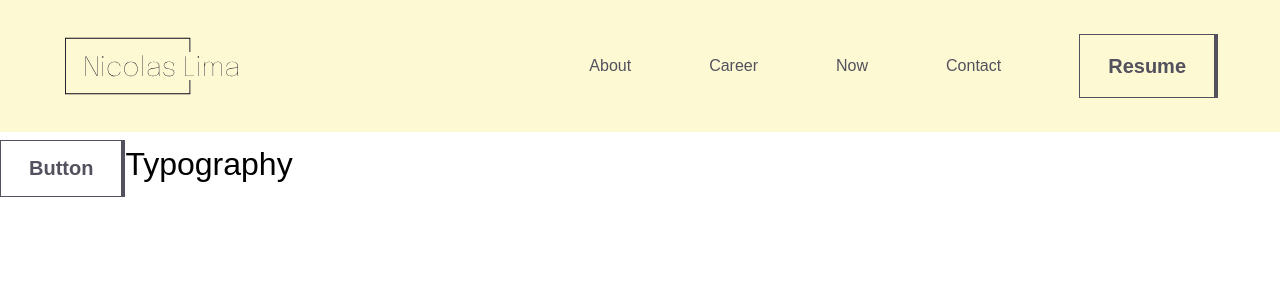
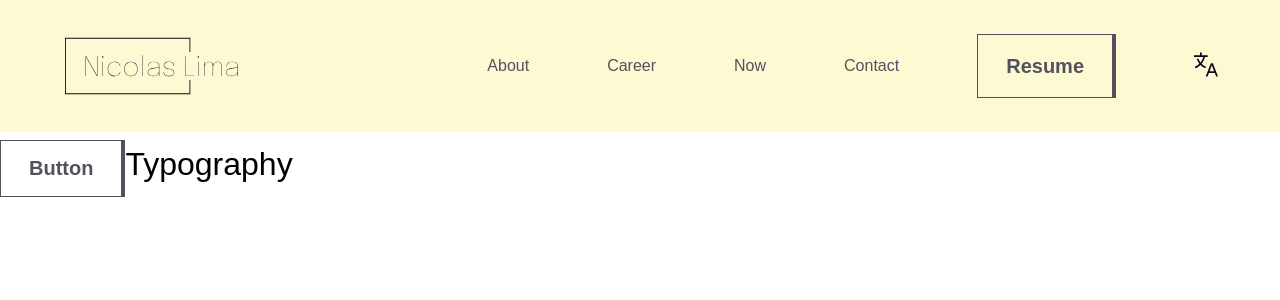
Before and after one commit to nicolasrlima/my-portfolio, a Next.js app: page / in a window 1280 px wide. Shown: the top 300 px of the page. Built offline with nearby package versions, Linux system fonts and the light colour scheme.

Commit message:
feat: translation button added to header

```diff
--- /dev/null
+++ b/src/components/IconButton/IconButton.styles.tsx
@@ -0,0 +1,19 @@
+import styled from "@emotion/styled";
+
+export const CustomButton = styled.button`
+  cursor: pointer;
+  padding: 0;
+  & > svg > path {
+    transition: all 0.2s ease-in-out;
+  }
+
+  ${({ theme }) => `
+    background-color: transparent;
+
+    &:hover {
+      & > svg > path {
+        fill: ${theme.colors.brand.primary.default};
+      }
+    }
+  `}
+`;
--- /dev/null
+++ b/src/components/IconButton/IconButton.tsx
@@ -0,0 +1,8 @@
+import { CustomButton } from "./IconButton.styles";
+import { IconButtonProps } from "./IconButton.types";
+
+const IconButton = ({ icon, ...props }: IconButtonProps) => (
+  <CustomButton {...props}>{icon}</CustomButton>
+);
+
+export default IconButton;
--- /dev/null
+++ b/src/components/IconButton/index.tsx
@@ -0,0 +1 @@
+export { default as IconButton } from "./IconButton";
--- /dev/null
+++ b/src/icons/Languages/Languages.tsx
@@ -0,0 +1,24 @@
+import { SVGProps } from "react";
+import { useTheme } from "@emotion/react";
+
+const Languages = (props: SVGProps<SVGSVGElement>) => {
+  const { colors } = useTheme();
+
+  return (
+    <svg
+      width="24"
+      height="25"
+      viewBox="0 0 24 25"
+      fill="none"
+      xmlns="http://www.w3.org/2000/svg"
+      {...props}
+    >
+      <path
+        d="M22.1571 24.5H24L18.8571 11.1667H16.8429L11.7 24.5H13.5429L14.9143 20.9444H20.7857L22.1571 24.5ZM15.6 19.1667L17.8457 13.3356L20.1 19.1667H15.6ZM13.7143 4.94444V3.16667H7.71429V0.5H6V3.16667H0V4.94444H9.20571C8.73079 6.97588 7.79316 8.85964 6.47143 10.4378C5.60983 9.32979 4.94519 8.07166 4.50857 6.72222H2.70857C3.24812 8.53255 4.12142 10.217 5.28 11.6822C3.99953 12.9703 2.49991 14.001 0.857143 14.7222L1.5 16.3756C3.34592 15.5673 5.02711 14.403 6.45429 12.9444C7.85557 14.4229 9.53646 15.585 11.3914 16.3578L12 14.7222C10.3478 14.0599 8.8514 13.0385 7.61143 11.7267C9.25249 9.78707 10.4066 7.45745 10.9714 4.94444H13.7143Z"
+        fill={colors.neutral.darkest}
+      />
+    </svg>
+  );
+};
+
+export default Languages;
--- /dev/null
+++ b/src/icons/Languages/index.tsx
@@ -0,0 +1 @@
+export { default as Languages } from "./Languages";
--- a/src/pages/index.tsx
+++ b/src/pages/index.tsx
@@ -5,6 +5,8 @@ import { Header } from "components/Header";
 import { Typography } from "components/Typography";
 import { Link } from "components/Link";
 import { Logo } from "icons/Logo";
+import { IconButton } from "components/IconButton";
+import { Languages } from "icons/Languages";
 
 const Home: NextPage = () => {
   return (
@@ -25,6 +27,7 @@ const Home: NextPage = () => {
           <Link href="#now">Now</Link>
           <Link href="#contact">Contact</Link>
           <Button>Resume</Button>
+          <IconButton icon={<Languages />} />
         </Header>
         <Button>Button</Button>
         <Typography fontFamily="primary">Typography</Typography>
```
Also changed, not shown: src/components/IconButton/IconButton.types.ts (added, +17 -0 lines), 1 other file (tests, documents, lock files or other folders).
